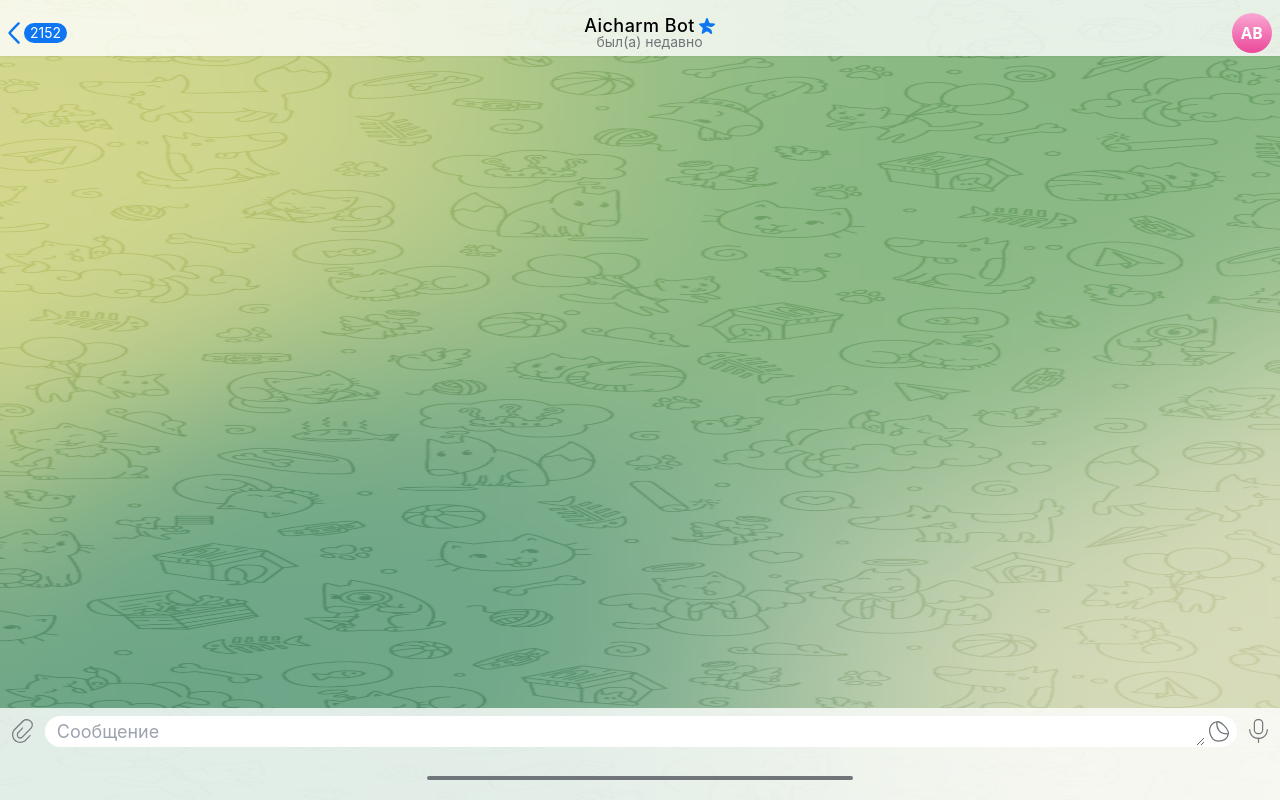
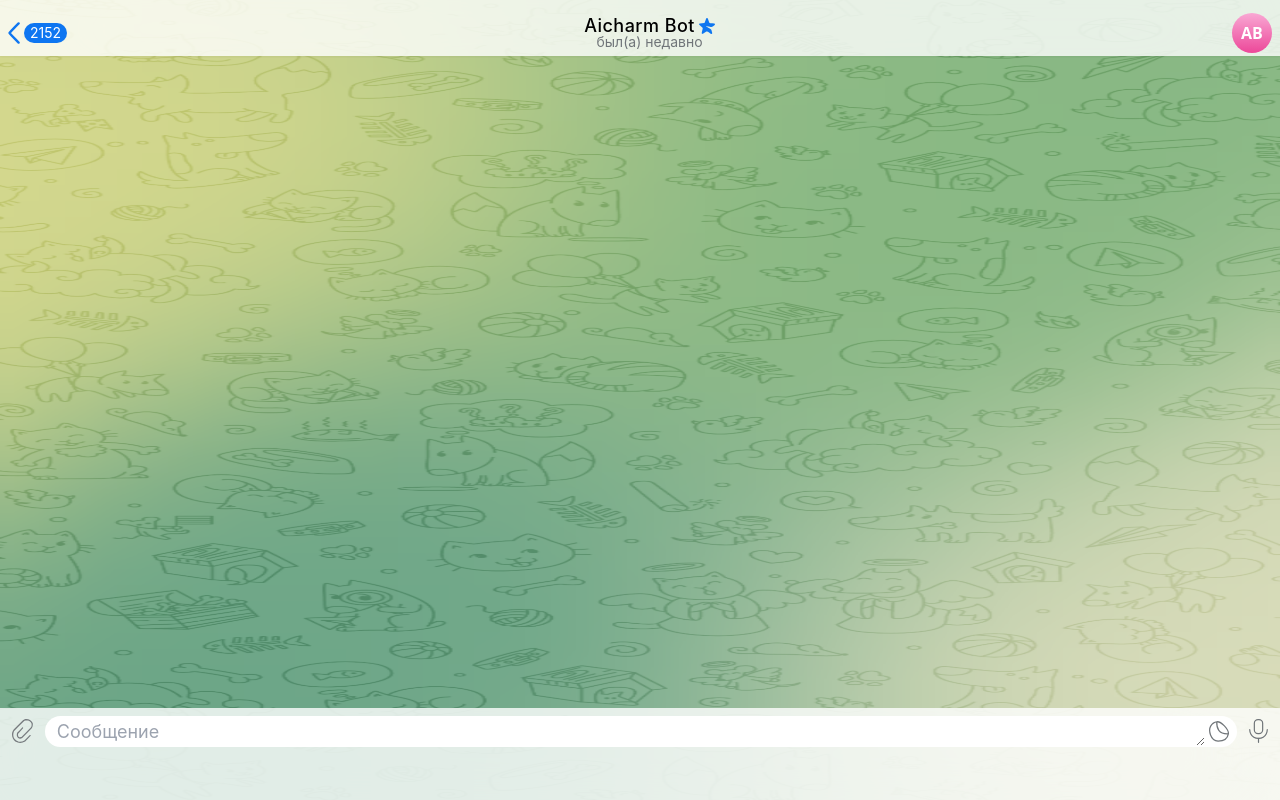
Before and after one commit to whanarchyven/telegram-copy, a Next.js app: page / in a window 1280 px wide. Built offline with nearby package versions, Linux system fonts and the light colour scheme; a web font is replaced by a local one; what next-redux-wrapper would draw is missing.

Commit message:
fixed small icon

```diff
--- a/app/components/message-container/index.tsx
+++ b/app/components/message-container/index.tsx
@@ -42,9 +42,6 @@ const MessageContainer = () => {
                         <img className={'h-full'} src={'/images/send_message.svg'}/>
                     </div> : <img className={'h-[28px] pb-1'} src={'/images/micro.svg'}/>}
             </div>
-            <div className={'absolute w-1/3 bg-cGray h-1 rounded-full bottom-5'}>
-
-            </div>
         </div>
     );
 };
```
Also changed, not shown: public/images/icons/play(1).svg (added), public/images/icons/play.svg.
